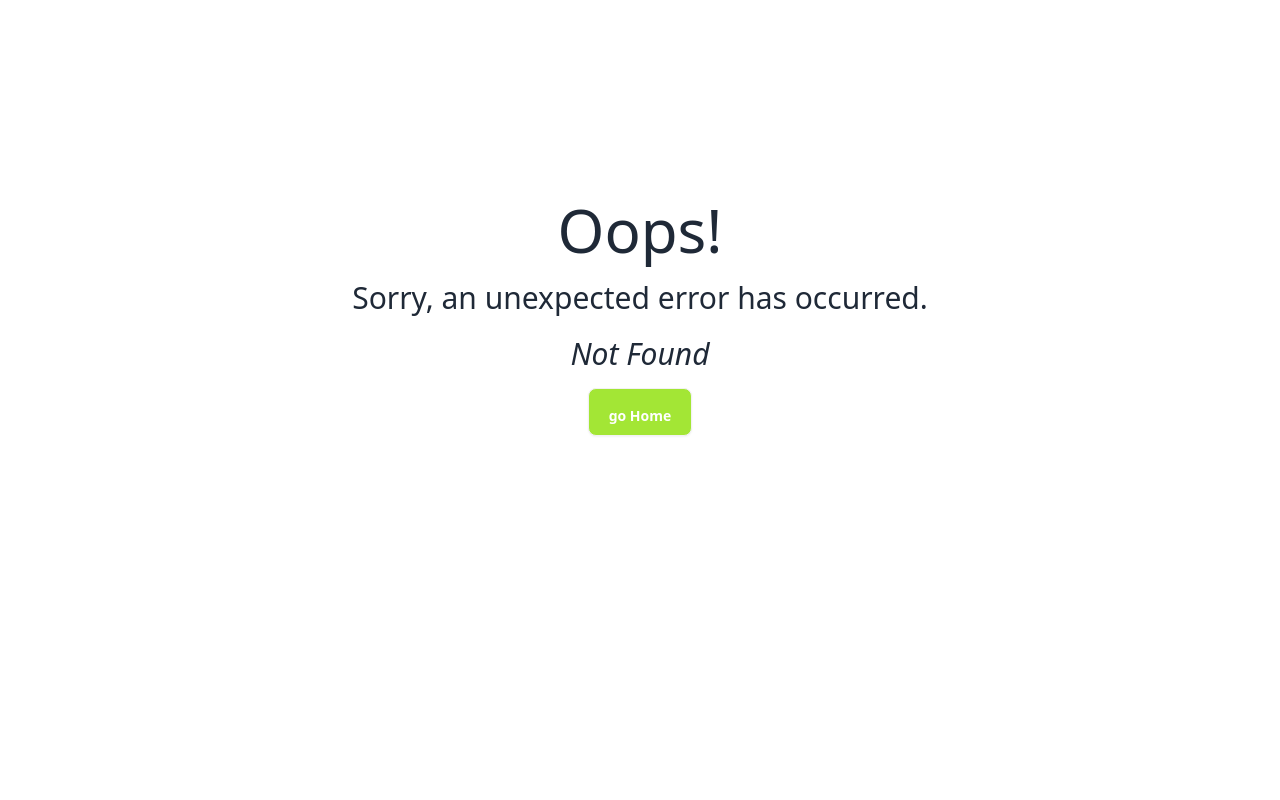
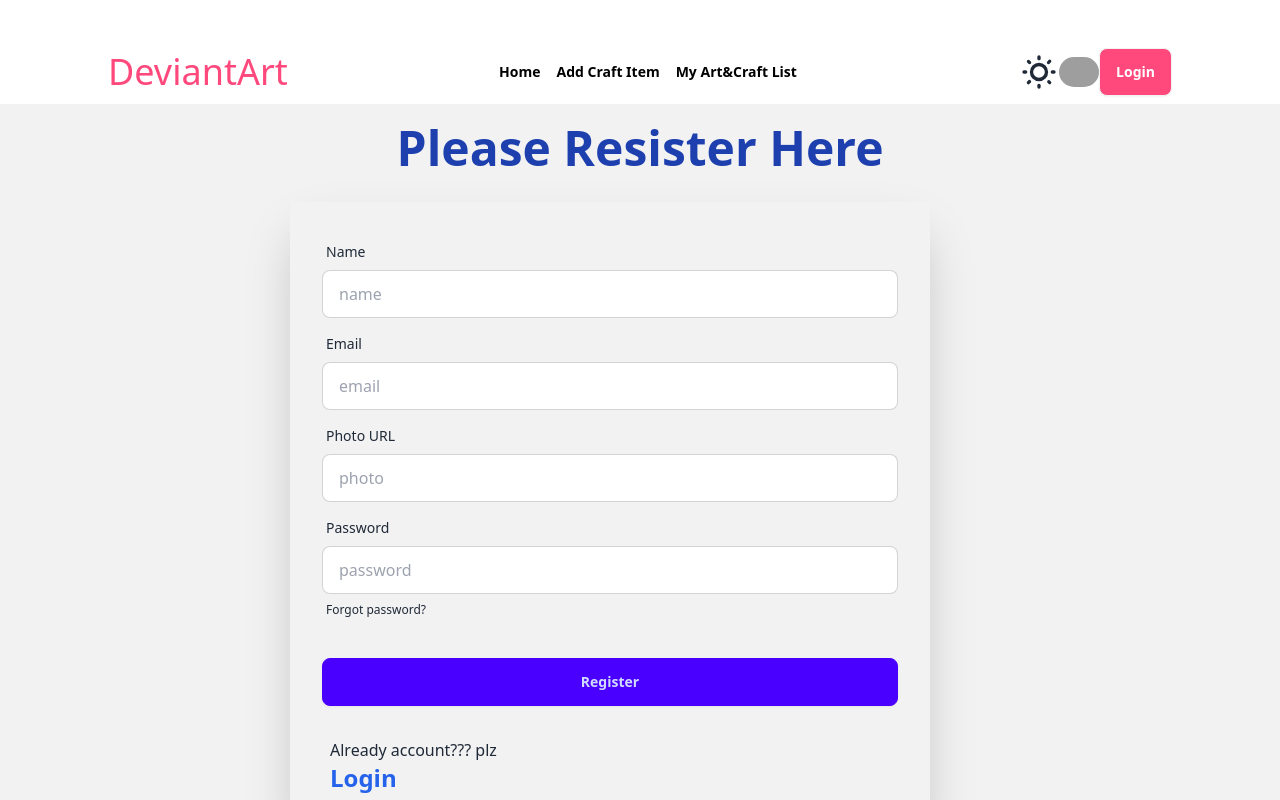
Before and after one commit to Isratjahan6898/deviantArt-client, a React (Vite) app: page /register in a window 1280 px wide. Before the commit this address had no page. Shown: the top 800 px of the page. Built offline with nearby package versions, Linux system fonts and the light colour scheme; grey boxes are pictures that could not be loaded.

Commit message:
finish register page

```diff
--- a/src/Components/AskQuestion/AskQuestion.jsx
+++ b/src/Components/AskQuestion/AskQuestion.jsx
@@ -5,7 +5,7 @@ const AskQuestion = () => {
         <div className="my-[70px] lg:mx-[100px]">
             <h1 className="text-center font-bold text-5xl mb-[40px]">Frequently Asked Questions</h1>
 
-            <div className="flex gap-[16px] justify-between ">
+            <div className="flex flex-col lg:flex-row gap-[16px] justify-between ">
 
 
                 <div className="flex gap-[10px]">
--- a/src/Components/ChooseUs/ChooseUs.jsx
+++ b/src/Components/ChooseUs/ChooseUs.jsx
@@ -4,7 +4,7 @@ const ChooseUs = () => {
     return (
         <div className="bg-red-100">
             <h1 className="text-center font-bold text-5xl pt-[16px] mb-[30px]">User Feedback</h1>
-            <div className="flex flex-col lg:flex-row gap-[30px] lg:mx-[200px]">
+            <div className="flex flex-col md:flex-row lg:flex-row gap-[30px] lg:mx-[200px]">
                     <div className="">
                     <div className="card w-96 h-[300px] bg-base-100 shadow-xl">
   <div className="card-body">
--- /dev/null
+++ b/src/Components/Login/Login.jsx
@@ -0,0 +1,63 @@
+import { Link } from "react-router-dom";
+
+
+const Login = () => {
+    return (
+        <div className="my-[60px]">
+            <div className=" bg-base-200">
+
+            <p className="font-bold pt-[20px] text-5xl text-center text-blue-800">Please Login</p>
+  <div className="mx-[30px] lg:w-1/2 lg:mx-[290px] py-[30px] ">
+
+    <div className=" shadow-2xl ">
+
+
+      <form className="card-body">
+        <div className="form-control">
+          <label className="label">
+            <span className="label-text">Email</span>
+          </label>
+          <input type="email" placeholder="email" className="input input-bordered" required />
+        </div>
+        <div className="form-control">
+          <label className="label">
+            <span className="label-text">Password</span>
+          </label>
+          <input type="password" placeholder="password" className="input input-bordered" required />
+          <label className="label">
+            <a href="#" className="label-text-alt link link-hover">Forgot password?</a>
+          </label>
+        </div>
+        <div className="form-control mt-6">
+          <button className="btn btn-primary">Login</button>
+        </div>
+      </form>
+
+      <div className="pb-[30px]">
+  <div className="form-control mx-[30px] mt-6">
+          <button
+          className="btn btn-primary">Google-login</button>
+        </div>
+
+        <div className="form-control mx-[30px] mt-6">
+          <button
+
+          className="btn btn-primary">GitHub login</button>
+        </div>
+
+        <div className="mx-[40px] pb-[40px]">
+
+<p>Do you have an account??? plz</p>
+
+<Link to='/register'><button className="text-2xl font-bold text-blue-600">Registation</button></Link>
+</div>
+  </div>
+
+    </div>
+  </div>
+</div>
+        </div>
+    );
+};
+
+export default Login;
--- /dev/null
+++ b/src/Components/Register/Register.jsx
@@ -0,0 +1,64 @@
+import { Link } from "react-router-dom";
+
+
+const Register = () => {
+    return (
+        <div>
+                     <div className=" bg-base-200">
+
+<p className="font-bold pt-[20px] text-5xl text-center text-blue-800">Please Resister Here</p>
+<div className="mx-[30px] lg:w-1/2 lg:mx-[290px] py-[30px] ">
+
+<div className=" shadow-2xl ">
+
+
+<form className="card-body">
+
+<div className="form-control">
+<label className="label">
+<span className="label-text">Name</span>
+</label>
+<input type="name" placeholder="name" className="input input-bordered" required />
+</div>
+<div className="form-control">
+<label className="label">
+<span className="label-text">Email</span>
+</label>
+<input type="email" placeholder="email" className="input input-bordered" required />
+</div>
+
+<div className="form-control">
+<label className="label">
+<span className="label-text">Photo URL</span>
+</label>
+<input type="text" placeholder="photo" className="input input-bordered" required />
+</div>
+<div className="form-control">
+<label className="label">
+<span className="label-text">Password</span>
+</label>
+<input type="password" placeholder="password" className="input input-bordered" required />
+<label className="label">
+<a href="#" className="label-text-alt link link-hover">Forgot password?</a>
+</label>
+</div>
+<div className="form-control mt-6">
+<button className="btn btn-primary">Register</button>
+</div>
+</form>
+<div className="mx-[40px] pb-[40px]">
+<p>Already account??? plz</p>
+
+<Link to='/login'><button className="text-2xl font-bold text-blue-600">Login</button></Link>
+
+</div>
+
+
+</div>
+</div>
+</div>
+        </div>
+    );
+};
+
+export default Register;
```
Also changed, not shown: src/main.jsx (+10 -0 lines).
